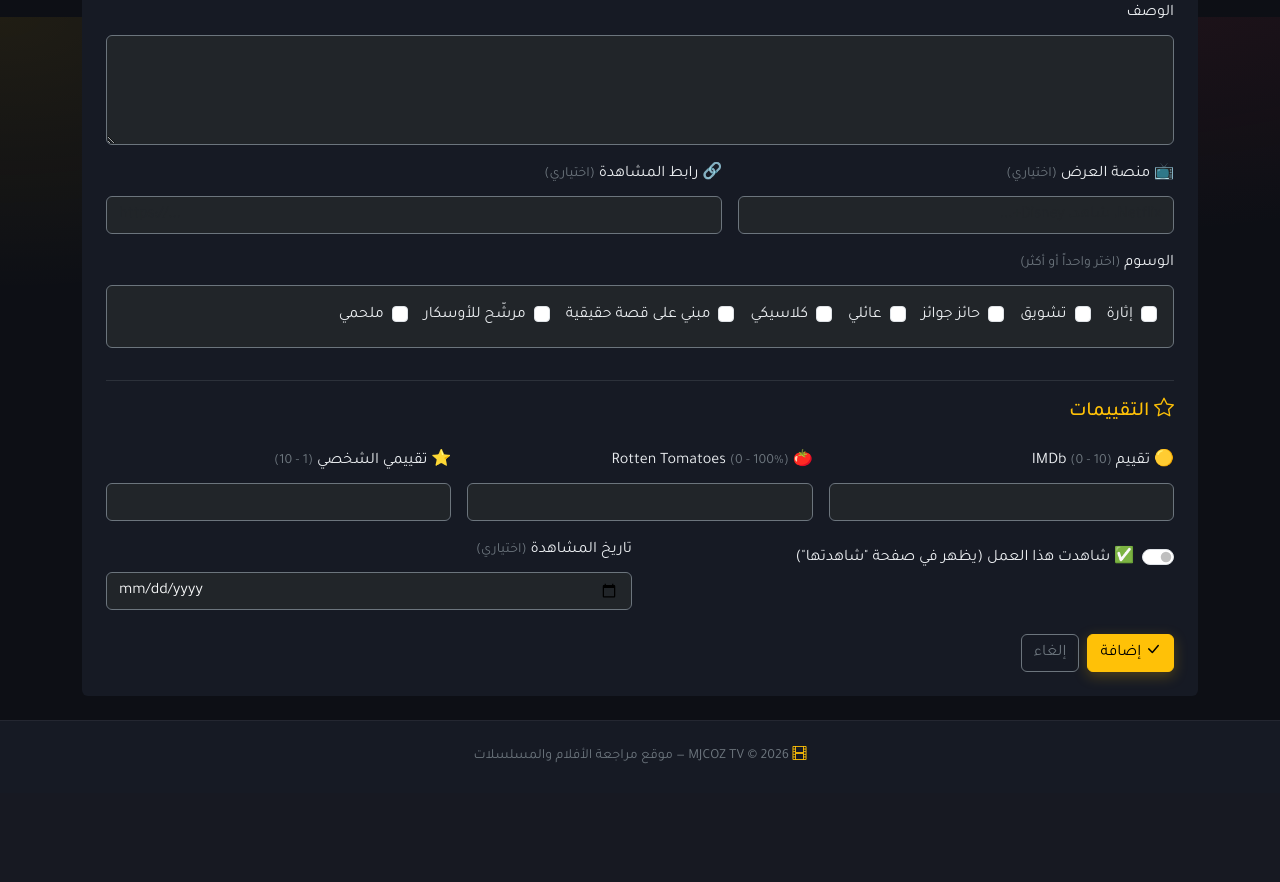
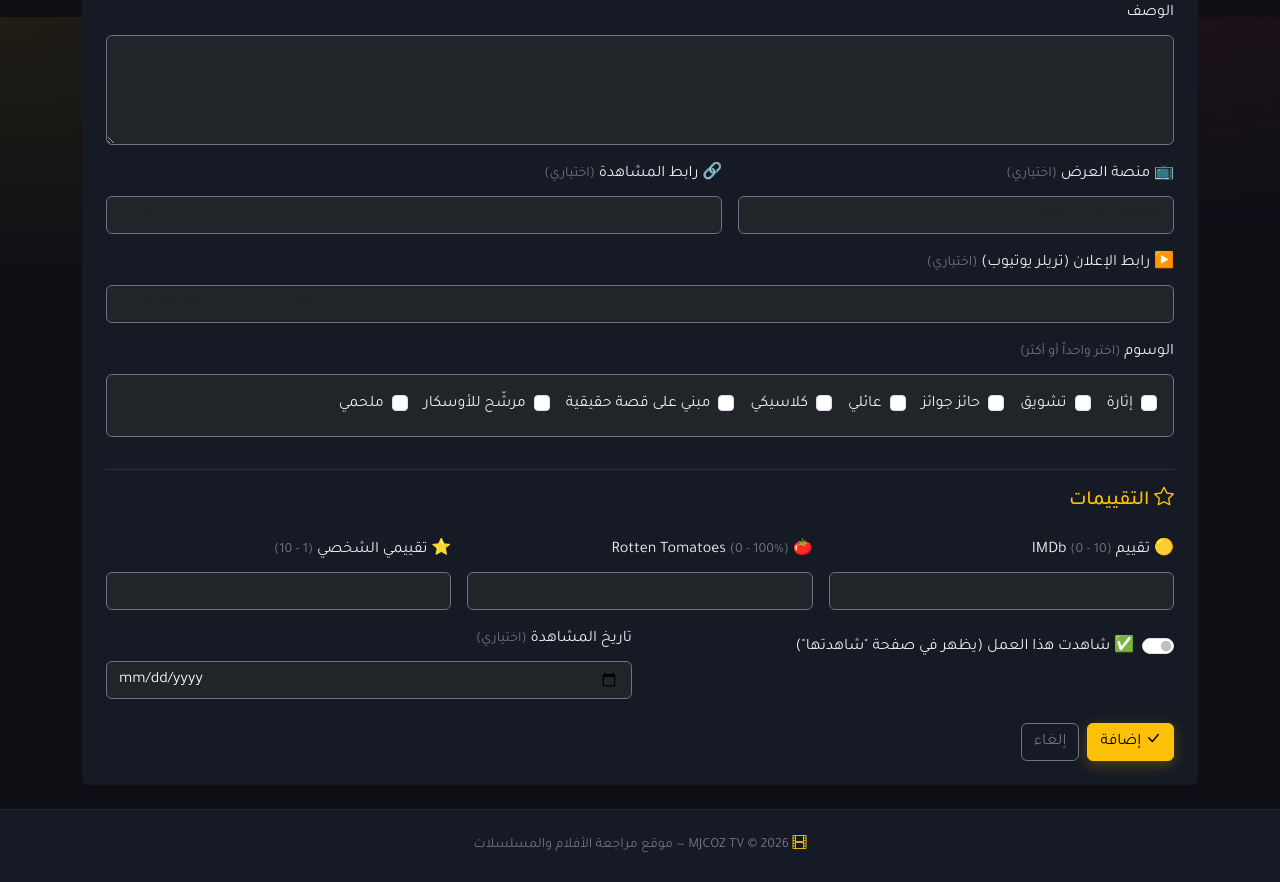
Before and after one commit to MJCOZ/-, a Laravel app: page /admin/titles/create in a window 1280 px wide. Shown: the part 783-1665 px from the top of the page. Before the commit the page ends 1547 px from the top, so only its background shows below. Run offline with Laravel 12, Linux system fonts and the light colour scheme; a user stored in the database is signed in; data comes from the database, SQL or seed files in the repository; data that the repository does not hold is empty.

Commit message:
feat: trailer (YouTube) link per title with a trailer button on detail page

```diff
--- a/app/Http/Controllers/Admin/TitleController.php
+++ b/app/Http/Controllers/Admin/TitleController.php
@@ -101,6 +101,7 @@ class TitleController extends Controller
             'description' => ['nullable', 'string', 'max:5000'],
             'platform' => ['nullable', 'string', 'max:100'],
             'watch_url' => ['nullable', 'url', 'max:2048'],
+            'trailer_url' => ['nullable', 'url', 'max:2048'],
             'imdb_rating' => ['nullable', 'numeric', 'between:0,10'],
             'rt_rating' => ['nullable', 'integer', 'between:0,100'],
             'personal_rating' => ['nullable', 'integer', 'between:1,10'],
@@ -118,6 +119,7 @@ class TitleController extends Controller
             'description' => 'الوصف',
             'platform' => 'منصة العرض',
             'watch_url' => 'رابط المشاهدة',
+            'trailer_url' => 'رابط الإعلان',
             'imdb_rating' => 'تقييم IMDb',
             'rt_rating' => 'تقييم Rotten Tomatoes',
             'personal_rating' => 'تقييمي الشخصي',
--- a/app/Models/Title.php
+++ b/app/Models/Title.php
@@ -19,6 +19,7 @@ class Title extends Model
         'description',
         'platform',
         'watch_url',
+        'trailer_url',
         'poster',
         'release_year',
         'imdb_rating',
--- a/resources/views/admin/titles/form.blade.php
+++ b/resources/views/admin/titles/form.blade.php
@@ -95,6 +95,13 @@
                            class="form-control bg-dark text-light border-secondary @error('watch_url') is-invalid @enderror">
                     @error('watch_url') <div class="invalid-feedback">{{ $message }}</div> @enderror
                 </div>
+                <div class="col-12">
+                    <label class="form-label">▶️ رابط الإعلان (تريلر يوتيوب) <small class="text-secondary">(اختياري)</small></label>
+                    <input type="url" name="trailer_url" value="{{ old('trailer_url', $title->trailer_url) }}"
+                           placeholder="https://www.youtube.com/watch?v=..."
+                           class="form-control bg-dark text-light border-secondary @error('trailer_url') is-invalid @enderror">
+                    @error('trailer_url') <div class="invalid-feedback">{{ $message }}</div> @enderror
+                </div>
 
                 {{-- الوسوم المتعددة --}}
                 <div class="col-12">
--- a/resources/views/titles/show.blade.php
+++ b/resources/views/titles/show.blade.php
@@ -58,6 +58,12 @@
                     <span class="badge bg-secondary fs-6 align-self-center">
                         <i class="bi bi-tv"></i> متوفّر على {{ $title->platform }}
                     </span>
+                @endif
+
+                @if ($title->trailer_url)
+                    <a href="{{ $title->trailer_url }}" target="_blank" rel="noopener" class="btn btn-outline-danger">
+                        <i class="bi bi-youtube"></i> الإعلان
+                    </a>
                 @endif
 
                 @include('partials.watchlist-button', ['title' => $title])
```
Also changed, not shown: tests/Feature/AdminTest.php (+2 -1 lines), database/migrations/2026_06_02_084444_add_trailer_url_to_titles_table.php (added).
